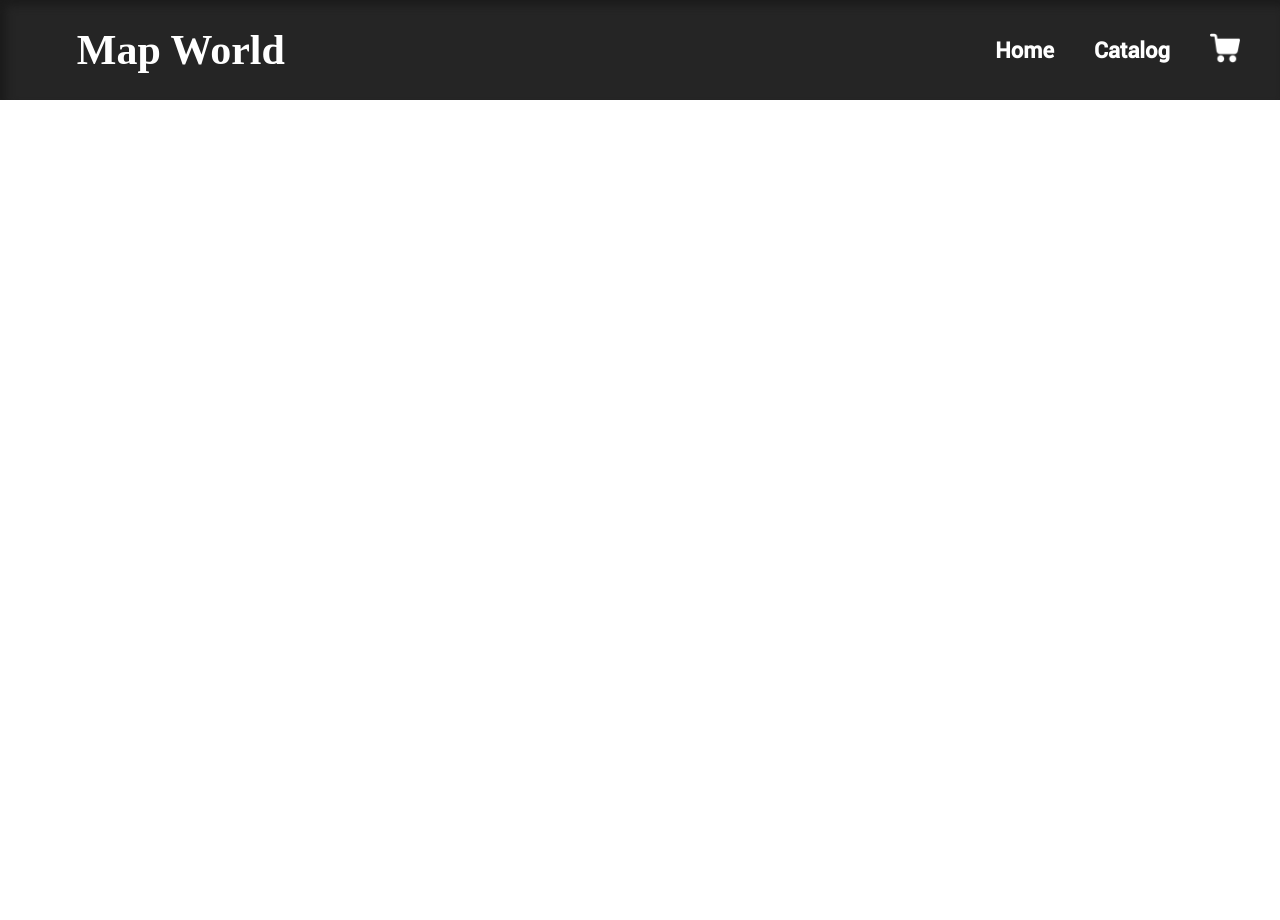
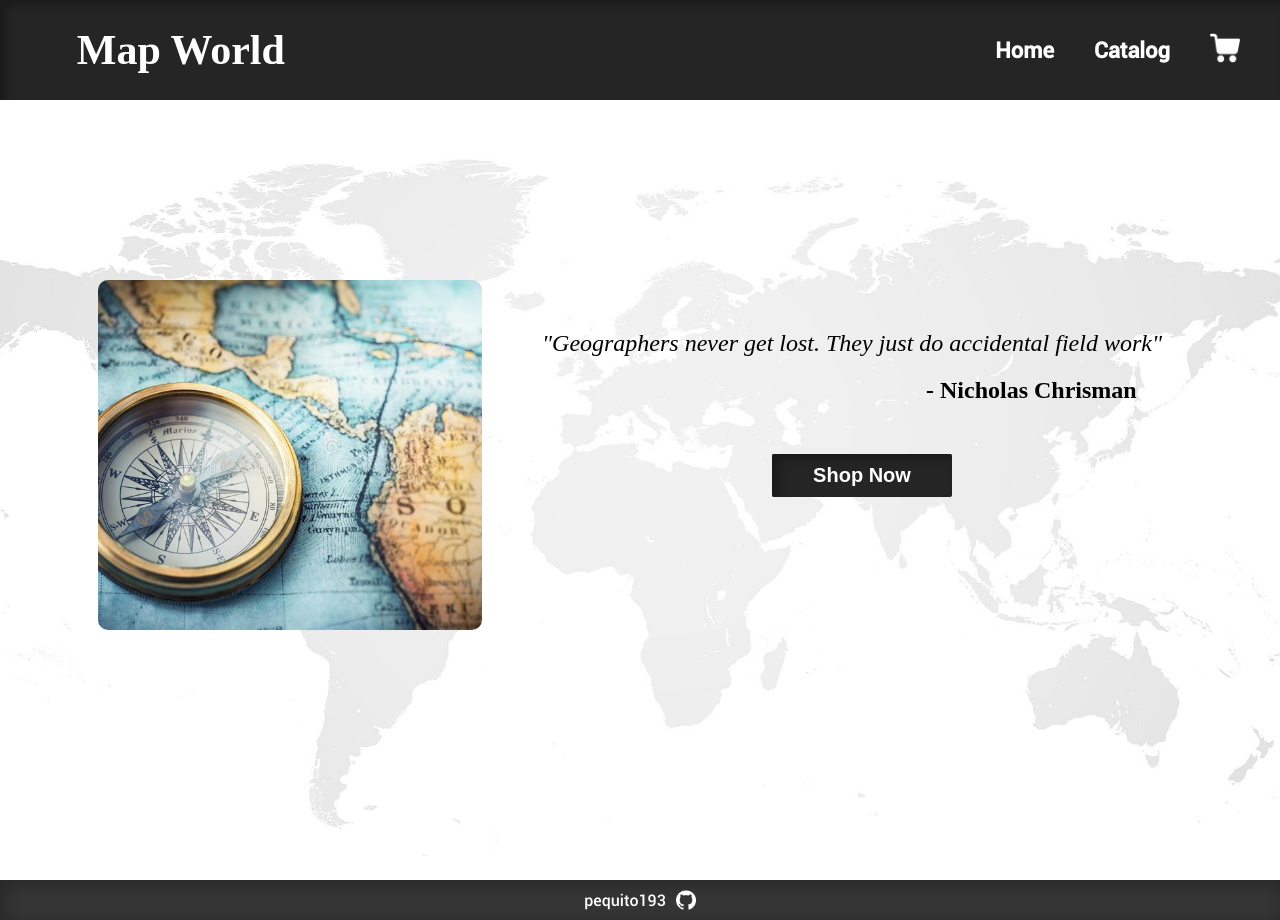
Before and after one commit to pequito193/shopping-cart, a React (Create React App) app: page / in a window 1280 px wide. Before the commit the page ends 800 px from the top, so only its background shows below. Built offline with nearby package versions, Linux system fonts and the light colour scheme.

Commit message:
Update routes

```diff
--- a/src/components/Header.jsx
+++ b/src/components/Header.jsx
@@ -10,9 +10,9 @@ function Header() {
                 <span className="brand">Map World</span>
                 <div className="header-wrapper">
                     <img className="planet" src={require('./../assets/icons/favicon.ico')} alt='' />
-                    <Link to='/shopping-cart/' className="header-element" >Home</Link>
-                    <Link to='/shopping-cart/catalog' className="header-element" >Catalog</Link>
-                    <Link to='/shopping-cart/cart'><img src={require("./../assets/icons/shopping-cart.png")} className="header-icon" alt="" /></Link>
+                    <Link to='/' className="header-element" >Home</Link>
+                    <Link to='/catalog' className="header-element" >Catalog</Link>
+                    <Link to='/cart'><img src={require("./../assets/icons/shopping-cart.png")} className="header-icon" alt="" /></Link>
                 </div>
             </header>
         </React.Fragment>
--- a/src/components/Home.jsx
+++ b/src/components/Home.jsx
@@ -15,7 +15,7 @@ function Home() {
                         <em className="quote">"Geographers never get lost. They just do accidental field work"</em>
                         <p className="author">- Nicholas Chrisman</p>
                     </div>
-                    <Link to='/shopping-cart/catalog'><button className="shop-now">Shop Now</button></Link>
+                    <Link to='/catalog'><button className="shop-now">Shop Now</button></Link>
                 </div>
             </div>
         </React.Fragment>
--- a/src/components/Main.jsx
+++ b/src/components/Main.jsx
@@ -103,9 +103,9 @@ function Main() {
     return (
         <React.Fragment>
             <Routes>
-                <Route exact path="/shopping-cart/" element={<Home />} />
-                <Route exact path="/shopping-cart/catalog" element={<Catalog handleAddToCart={handleAddToCart} />} />
-                <Route exact path="/shopping-cart/cart" element={<Cart handleRemoveItem={handleRemoveItem} handleIncreaseAmount={handleIncreaseAmount} handleDecreaseAmount={handleDecreaseAmount} totalCost={totalCost} cartItems={cartItems} />} />
+                <Route exact path="/" element={<Home />} />
+                <Route exact path="/catalog" element={<Catalog handleAddToCart={handleAddToCart} />} />
+                <Route exact path="/cart" element={<Cart handleRemoveItem={handleRemoveItem} handleIncreaseAmount={handleIncreaseAmount} handleDecreaseAmount={handleDecreaseAmount} totalCost={totalCost} cartItems={cartItems} />} />
             </Routes>
         </React.Fragment>
     );
```
